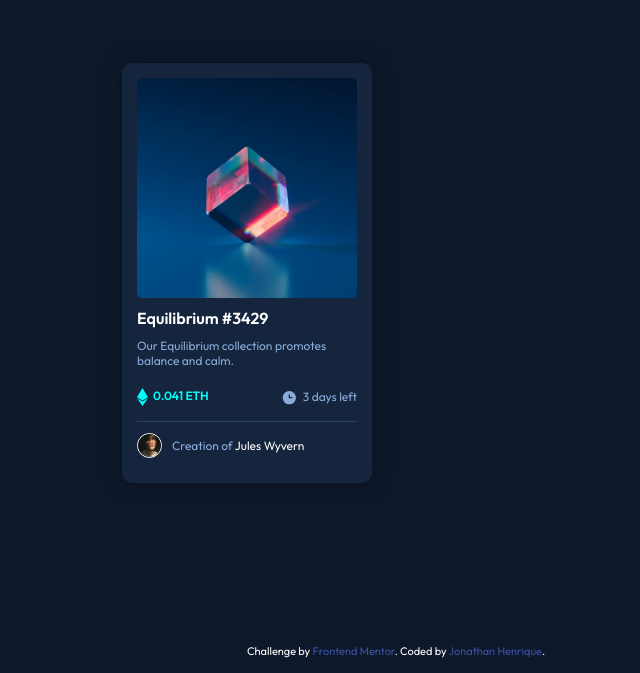
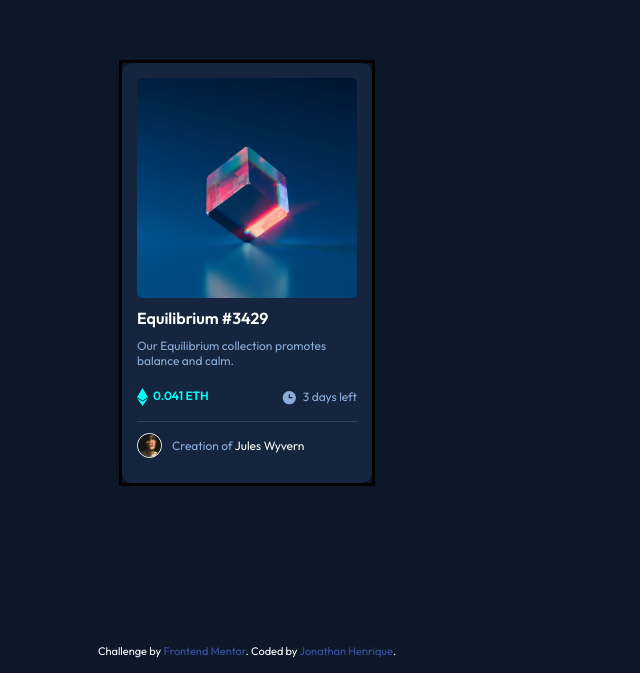
Before and after one commit to JhonFXA/Frontend-Mentor-NFT-preview-card-component, a plain HTML site: page index.html in a window 1280 px wide. Shown: the part 127-800 px from the top of the page, without its empty margins (393-1033 px from the left). Drawn offline with Linux system fonts and the light colour scheme.

Commit message:
Update style.css

```diff
--- a/src/css/style.css
+++ b/src/css/style.css
@@ -17,6 +17,12 @@ body {
     font-family: 'Outfit', sans-serif;
     font-size: 12px;
 }
+
+main {
+    border: solid;
+}
+
+
 
 .container {
     background-color: var(--very-dark-blue-card);
@@ -135,10 +141,11 @@ body {
     color: var(--cyan);
 }
 
-
-.attribution {
+footer {
     position: absolute;
     bottom: 15px;
+}
+.attribution {
     color: var(--white);
     font-size: 11px;
     text-align: center;
```
